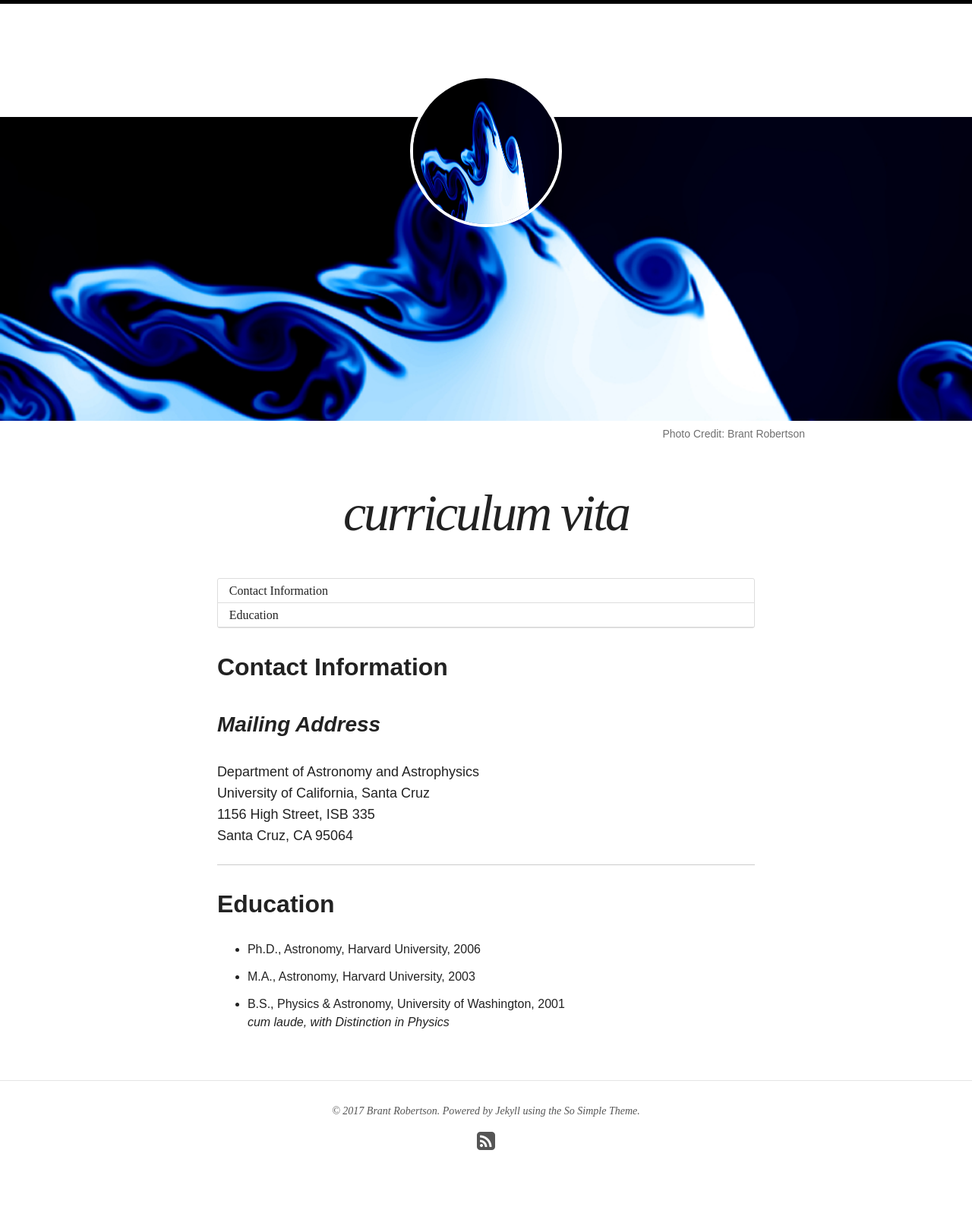
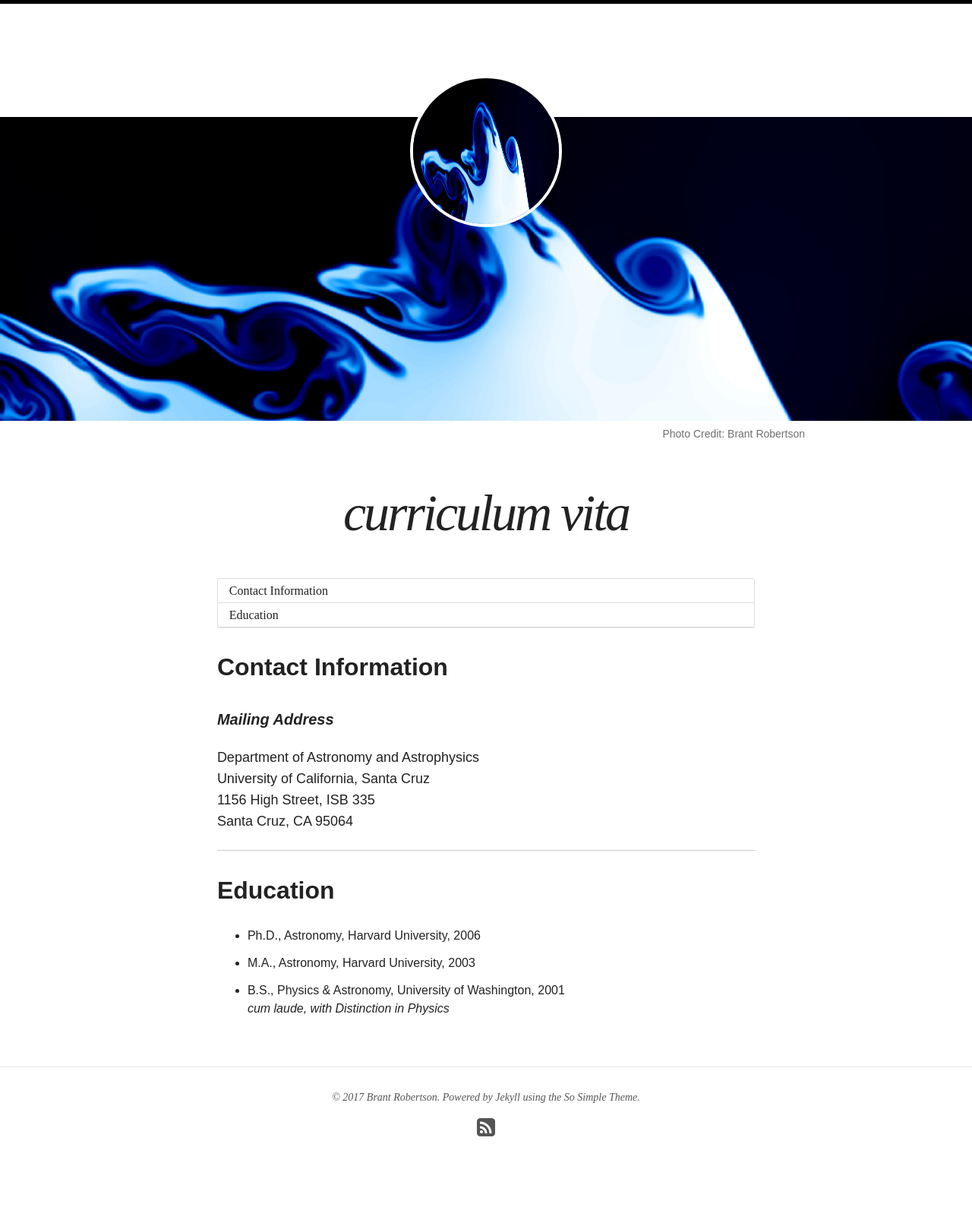
Before and after one commit to brantr/brantr.github.io, a Jekyll site: the page built from cv/index.md, in a window 1280 px wide. Shown: the whole page at 76% size. Built offline with Jekyll 4.4.1, drawn with Linux system fonts in a browser that asks for light colours; nearby versions of some CDN libraries.

```diff
--- a/cv/index.md
+++ b/cv/index.md
@@ -15,7 +15,7 @@ image:
 
 ## Contact Information
 
-### *Mailing Address*
+##### *Mailing Address*
 Department of Astronomy and Astrophysics
 University of California, Santa Cruz
 1156 High Street, ISB 335
```
